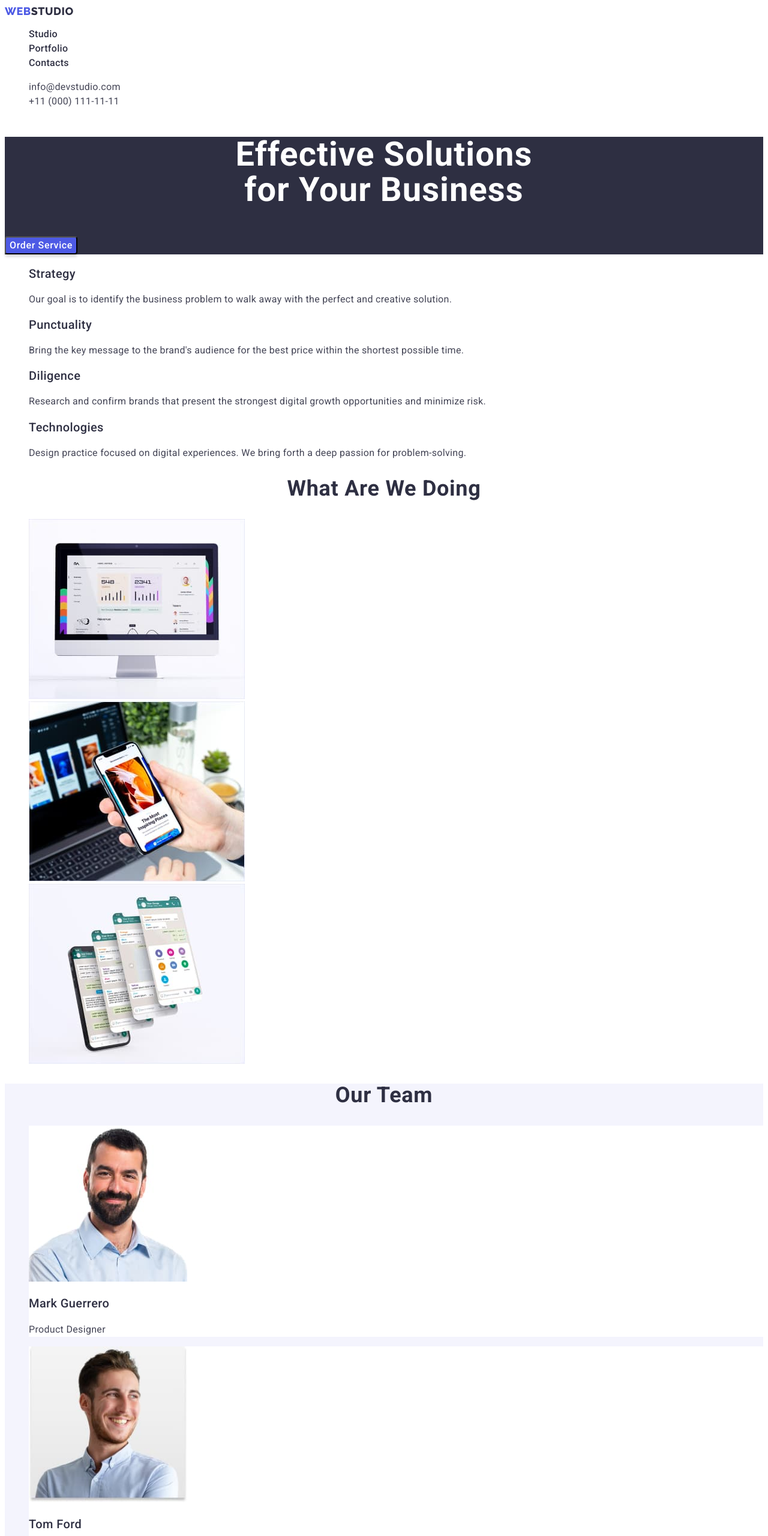
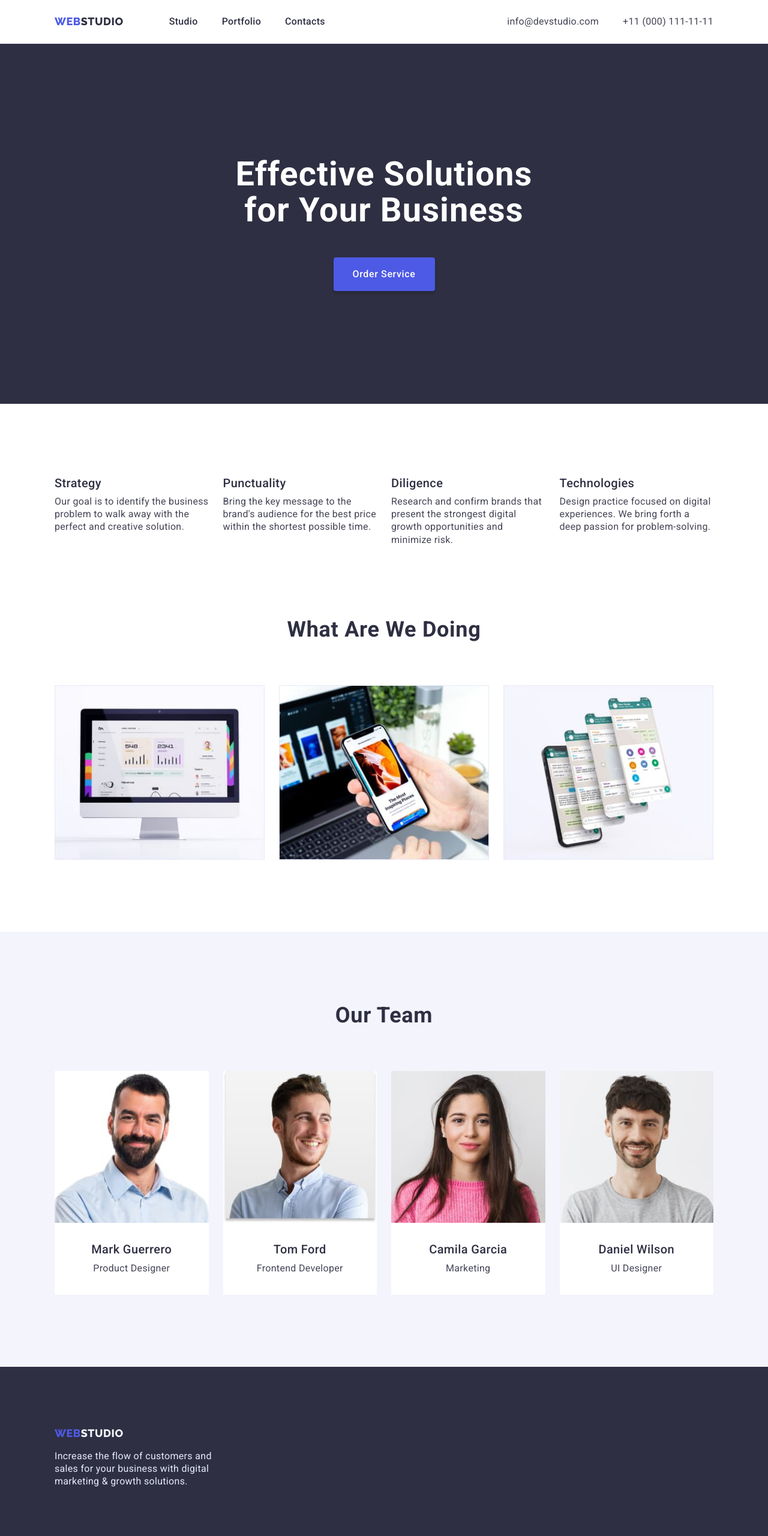
Before and after one commit to VlasyukNastya/goit-markup-hw-03, a plain HTML site: page index.html in a window 1280 px wide. Shown: the top 2560 px of the page at 60% size. Drawn offline with nearby package versions, Linux system fonts and the light colour scheme.

Commit message:
Homework3

```diff
--- a/css/styles.css
+++ b/css/styles.css
@@ -1,8 +1,22 @@
 body {
-  font-family: 'Raleway',sans-serif;
   font-family: 'Roboto',sans-serif;
   color: #434455;
   }
+
+p,h1,h2,h3,h4,h5,h6 {
+  margin: 0;
+}
+
+ul {
+  padding-left: 0;
+  margin: 0;
+}
+
+img {
+  display: block;
+  max-width: 100%;
+  height: auto;
+}
 
 :root {
   --bg-color: #2E2F42;
@@ -40,7 +54,33 @@ body {
   text-decoration: none;
 }
 
+.container {
+  width: 1128px;
+  padding-right: 15px;
+  padding-left: 15px;
+  margin: 0 auto;}
+
 /*Header CSS*/
+
+.header-website {
+  padding-top: 24px;
+  padding-bottom: 24px;
+  border-bottom: 1px solid #E7E9FC;
+}
+
+.header-main {
+  display: flex;
+}
+
+.header-nav {
+  display: flex;
+  align-items: center;
+  margin-right: auto;
+}
+
+.header-logo {
+  margin-right: 76px;
+}
 
 .logo {
   font-family: 'Raleway', sans-serif;
@@ -64,6 +104,11 @@ body {
   list-style: none;
 }
 
+.header-list {
+  display: flex;
+  gap: 40px;
+}
+
 .header-link {
   font-weight: 500;
   font-size: 16px;
@@ -79,8 +124,13 @@ body {
 
 .address {
   font-style: normal;
+}
 
+.address-list {
+  display: flex;
+  gap: 40px;
 }
+
 .contacts {
   font-family: 'Roboto';
   font-size: 16px;
@@ -96,22 +146,29 @@ body {
 /*Section Hero*/
 
 .hero {
+  padding-top: 188px;
+  padding-bottom: 188px;
   background-color: var(--bg-color);
 }
 
 .title {
   font-weight: 700;
   font-size: 56px;
+  max-width: 496px;
   line-height: 1.07;
   letter-spacing: 0.02em;
   color: var(--hero-title-color);
   text-align: center;
+  margin: 0 auto;
   white-space:pre-line;
+  margin-bottom: 48px;
 }
 
 .button-hero {
   font-family: 'Roboto', sans-serif;
   font-style: normal;
+  min-width: 169px;
+  height: 56px;
   font-weight: 500;
   font-size: 16px;
   line-height: 1.5;
@@ -120,7 +177,10 @@ body {
   background-color: var(--bttn-bg-color);
   box-shadow: 0px 4px 4px rgba(0, 0, 0, 0.15);
   border-radius: 4px;
-  cursor: pointer
+  border: 0cm;
+  margin: 0 auto;
+  display: block;
+  cursor: pointer;
 }
 
 .button-hero:hover,
@@ -130,12 +190,29 @@ body {
 
 /*Section Information*/
 
+.information {
+  padding-top: 120px;
+  padding-bottom: 120px;
+}
+
+.info-list {
+  display: flex;
+  justify-content: space-between;
+  gap: 24px;
+}
+
+.item-info {
+  width: calc((100% - 72px) / 4);
+  max-width: 264px;
+}
+
 .info-caption {
   font-weight: 500;
   font-size: 20px;
   line-height: 1.2;
   letter-spacing: 0.02em;
   color: var(--text-main);
+  margin-bottom: 8px;
 }
 
 .info-text {
@@ -146,23 +223,48 @@ body {
 
 /*Section Company Work*/
 
+.company-work {
+  padding-bottom: 120px;
+}
+
 .title-company-work {
   font-weight: 700;
   font-size: 36px;
   line-height: 1.11;
   letter-spacing: 0.02em;
+  margin-bottom: 72px;
   text-transform: capitalize;
   text-align: center;
   color: var(--text-main);
 }
 
+.company-work-list {
+  display: flex;
+  justify-content: space-between;
+  gap: 24px;
+}
+ .company-work-cards {
+  width: calc((100% - 48px) / 3);
+ }
+
+
 /*Section Team*/
 
 .team {
+  padding-top: 120px;
+  padding-bottom: 120px;
   background-color: var(--bg-second-color);
 }
+
+.team-list {
+  display: flex;
+  justify-content: space-between;
+  gap: 24px;
+}
+
 .item-team {
   background-color: var(--bg-color-photo);
+  width: calc((100% - 72px) / 4);
 }
 
 .title-team {
@@ -170,9 +272,15 @@ body {
   font-size: 36px;
   line-height: 1.11;
   letter-spacing: 0.02em;
+  margin-bottom: 72px;
   text-transform: capitalize;
   text-align: center;
   color: var(--text-main);
+}
+
+.team-text {
+  margin-top: 32px;
+  margin-bottom: 32px;
 }
 
 .team-caption {
@@ -181,17 +289,23 @@ body {
   line-height: 1.2;
   letter-spacing: 0.02em;
   color: var(--text-main);
+  text-align: center;
+  margin-bottom: 8px;
 }
 
-.team-text {
+.team-position {
   font-size: 16px;
   line-height: 1.5;
   letter-spacing: 0.02em;
+  text-align: center;
 }
 
 /*Footer*/
 
 .footer-website {
+  padding-top: 100px;
+  padding-bottom: 100px;
+  margin-right: auto;
   background-color: var(--bg-color);
 }
 
@@ -199,11 +313,25 @@ body {
   font-size: 16px;
   line-height: 1.33;
   letter-spacing: 0.02em;
+  margin-top: 16px;
   color: var(--footer-text);
   white-space: pre-line;
+  max-width: 264px;
 }
 
 /*Portfolio Navigation*/
+
+.portfolio {
+  padding-top: 96px;
+  padding-bottom: 120px;
+}
+
+.list-button {
+  display: flex;
+  gap: 24px;
+  margin-bottom: 72px;
+  justify-content: center;
+}
 
 .button-nav {
   font-family: 'Roboto', sans-serif;
@@ -215,7 +343,9 @@ body {
   background-color: var(--nav-bttn-bg);
   border: 1px solid var(--nav-bttn-border);
   border-radius: 4px;
+  margin: 0 auto;
   cursor: pointer;
+  padding: 12px 24px;
 }
 
 .button-nav:hover,
@@ -227,11 +357,25 @@ body {
   0px 2px 2px rgba(0, 0, 0, 0.12);
 }
 
+
 /*Portfolio Cards*/
+
+.list-card {
+  display: flex;
+  flex-wrap: wrap;
+  gap: 24px;
+}
 
 .row-cards {
   background-color: var(--bg-color-photo);
   border: 1px solid var(--photo-border);
+  width: calc((100% - 48px) / 3);
+}
+
+.cards-container {
+  margin-top: 32px;
+  margin-bottom: 32px;
+  margin-left: 16px;
 }
 
 .cards-caption {
@@ -240,6 +384,7 @@ body {
   line-height: 1.2;
   letter-spacing: 0.02em;
   color: var(--cards-text-color);
+  margin-bottom: 8px;
 }
 
 .cards-text {
--- a/index.html
+++ b/index.html
@@ -8,123 +8,148 @@
     <link rel="preconnect" href="https://fonts.googleapis.com">
     <link rel="preconnect" href="https://fonts.gstatic.com" crossorigin>
     <link href="https://fonts.googleapis.com/css2?family=Raleway:wght@800&family=Roboto:wght@400;500;700;900&display=swap" rel="stylesheet">
+    <link rel="stylesheet" href="https://cdnjs.cloudflare.com/ajax/libs/modern-normalize/1.1.0/modern-normalize.min.css">
     <link rel="stylesheet" href="css/styles.css">
 </head>
 <body>
     <!--Шапка-->
     <header class="header-website">
-        <nav>
-            <a href="./index.html" class="logo link">Web<span class="logo-studio">Studio</span></a>
+        <div class="container header-main">
+        <nav class="header-nav">
+            <a href="./index.html" class="header-logo logo link">Web<span class="logo-studio">Studio</span></a>
             <ul class="header-list list">
-                <li><a class="header-link link" href="./index.html">Studio</a></li>
-                <li><a class="header-link link" href="./portfolio.html">Portfolio</a></li>
-                <li><a class="header-link link" href="">Contacts</a></li>
+                <li class="item-header"><a class="header-link link" href="./index.html">Studio</a></li>
+                <li class="item-header"><a class="header-link link" href="./portfolio.html">Portfolio</a></li>
+                <li class="item-header"><a class="header-link link" href="">Contacts</a></li>
             </ul>
         </nav>
         <address class="address">
-            <ul class="list">
-                <li><a class="contacts link" href="mailto:info@devstudio.com">info@devstudio.com</a></li>
-                <li><a class="contacts link" href="tel:+110001111111">+11 (000) 111-11-11</a></li>
+            <ul class="address-list list">
+                <li class="item-contacts"><a class="contacts link" href="mailto:info@devstudio.com">info@devstudio.com</a></li>
+                <li class="item-contacts"><a class="contacts link" href="tel:+110001111111">+11 (000) 111-11-11</a></li>
             </ul>
         </address>
+        </div>
     </header>
 
     <!--Унікальний Зміст-->
     <main>
         <section class="hero">
+            <div class="container">
             <h1 class="title">Effective Solutions
                 for Your Business</h1>
             <button type="button" class="button-hero">Order Service</button>
+            </div>
         </section>
 
-        <section>
+        <section class="information">
+            <div class="container">
             <h2 hidden>Info</h2>
             <ul class="info-list list">
-                <li>
+                <li class="item-info">
                     <h3 class="info-caption">Strategy</h3>
                     <p class="info-text">Our goal is to identify the business problem to walk away with the perfect and creative solution. </p>
                 </li>
-                <li>
+                <li class="item-info">
                     <h3 class="info-caption">Punctuality</h3>
                     <p class="info-text">Bring the key message to the brand's audience for the best price within the shortest possible time.</p>
                 </li>
-                <li>
+                <li class="item-info">
                     <h3 class="info-caption">Diligence</h3>
                     <p class="info-text">Research and confirm brands that present the strongest digital growth opportunities and minimize risk.</p>
                 </li>
-                <li>
+                <li class="item-info">
                     <h3 class="info-caption">Technologies</h3>
                     <p class="info-text">Design practice focused on digital experiences. We bring forth a deep passion for problem-solving.</p>
                 </li>
             </ul>
+            </div>
         </section>
 
          <section class="company-work">
+            <div class="container">
             <h2 class="title-company-work">What are we doing</h2>
             <ul class="company-work-list list">
-                <li>
+                <li class="company-work-cards">
                     <img src="./images/site.jpg"
                     alt="site"
                     width="360"
                     height="300"></li>
 
-                <li>
+                <li class="company-work-cards">
                     <img src="./images/chat.jpg"
                     alt="chat"
                     width="360"
                     height="300"></li>
 
-                <li>
+                <li class="company-work-cards">
                     <img src="./images/application.jpg"
                     alt="mobile application"
                     width="360"
                     height="300"></li>
             </ul>
+            </div>
         </section>
 
         <section class="team">
+            <div class="container">
             <h2 class="title-team">Our Team</h2>
 
             <ul class="team-list list">
-                <li class="item-main item-team">
+                <li class="item-team">
                     <img src="./images/TeamCard1.jpg"
                     alt="Product Designer"
                     width="264"
                     height="260">
+                    <div class="team-text">
                     <h3 class="team-caption">Mark Guerrero</h3>
-                    <p class="team-text">Product Designer</p></li>
-                <li class="item-main item-team">
+                    <p class="team-position">Product Designer</p>
+                    </div>
+                </li>
+                <li class="item-team">
                     <img src="./images/TeamCard2.jpg"
                     alt="Frontend Developer"
                     width="264"
                     height="260">
+                    <div class="team-text">
                     <h3 class="team-caption">Tom Ford</h3>
-                    <p class="team-text">Frontend Developer</p></li>
-                <li class="item-main item-team">
+                    <p class="team-position">Frontend Developer</p>
+                    </div>
+                </li>
+                <li class="item-team">
                     <img src="./images/TeamCard3.jpg"
                     alt="Marketing"
                     width="264"
                     height="260">
+                    <div class="team-text">
                     <h3 class="team-caption">Camila Garcia</h3>
-                    <p class="team-text">Marketing</p></li>
-                <li class="item-main item-team">
+                    <p class="team-position">Marketing</p>
+                    </div>
+                </li>
+                <li class="item-team">
                     <img src="./images/TeamCard4.jpg"
                     alt="UI Designer"
                     width="264"
                     height="260">
+                    <div class="team-text">
                     <h3 class="team-caption">Daniel Wilson</h3>
-                    <p class="team-text">UI Designer</p></li>
+                    <p class="team-position">UI Designer</p>
+                    </div>
+                </li>
             </ul>
+            </div>
 
         </section>
     </main>
 
     <!--Нижня Частина-->
     <footer class="footer-website">
+        <div class="container">
         <a href="./index.html" class="logo link">Web<span class="logo-studio-footer">Studio</span></a>
         <p class="footer-text">Increase the flow of customers and
             sales for your business with digital
             marketing & growth solutions.</p>
+        </div>
     </footer>
 </body>
 </html>
```
Also changed, not shown: portfolio.html (+64 -30 lines).
